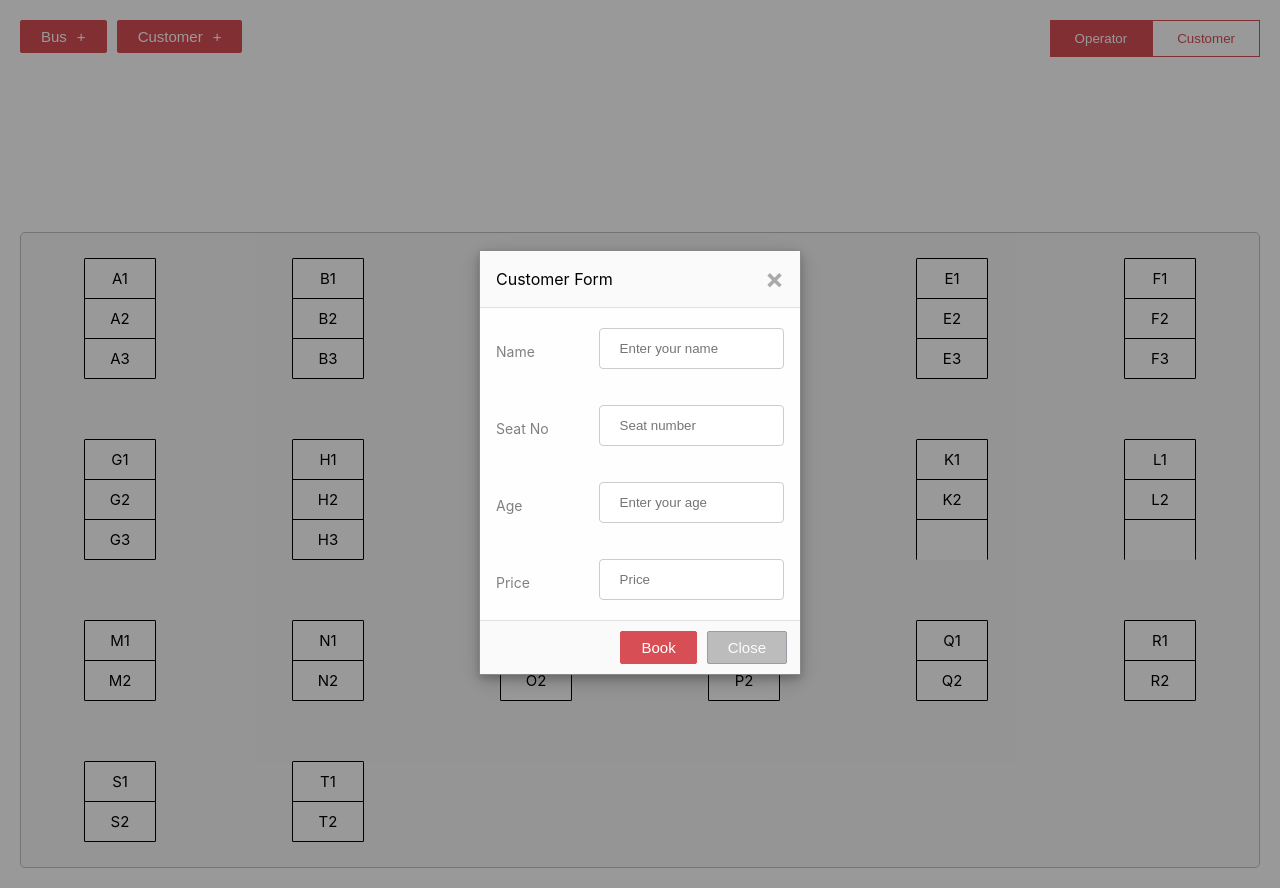
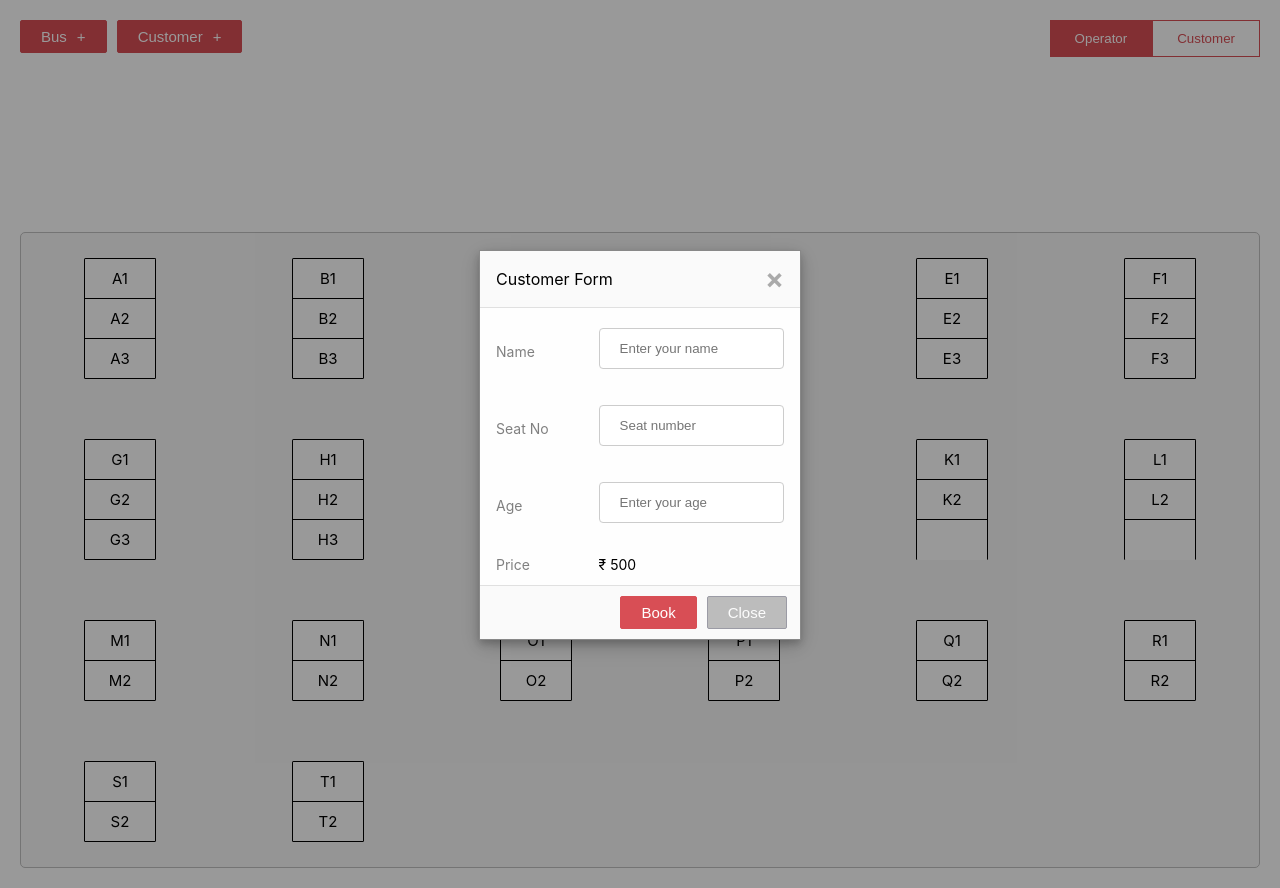
Before and after one commit to mitaliSurve/book-my-bus, a React (Create React App) app: page / in a window 1280 px wide. Both pictures are taken after a click on the button "Customer". Built offline with nearby package versions, Linux system fonts and the light colour scheme.

Commit message:
disable outline color

```diff
--- a/src/pages/customer/Customer.js
+++ b/src/pages/customer/Customer.js
@@ -47,13 +47,14 @@ const Customer = ({ onClose }) => {
           <label htmlFor="price" className={cx(style.label, style.label_color)}>
             Price
           </label>
-          <input
+          <span className={style.label}>&#x20B9; 500</span>
+          {/* <input
             type="text"
             id="price"
             name="seatPrice"
             placeholder="Price"
             className={style.input}
-          />
+          /> */}
         </form>
     </Dialog>
   );
--- a/src/pages/customer/customer.module.css
+++ b/src/pages/customer/customer.module.css
@@ -6,6 +6,7 @@
   border: 1px solid #ccc;
   border-radius: 4px;
   box-sizing: border-box;
+  outline: none;
 }
 .grid_container {
   display: grid;
```
